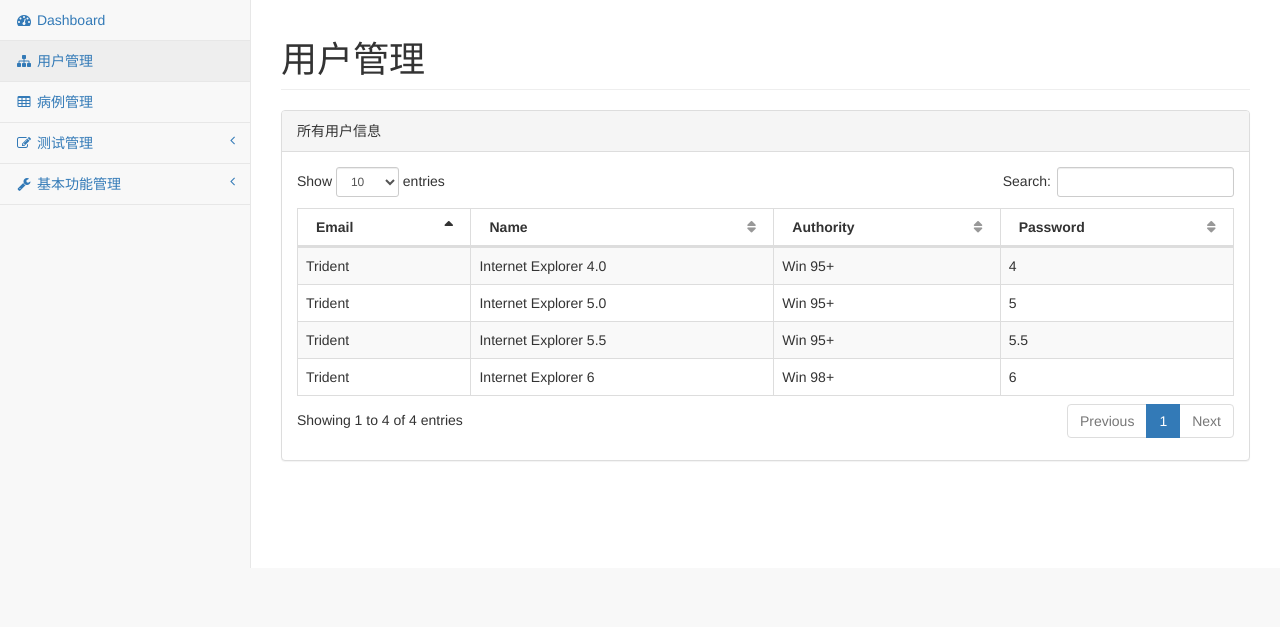
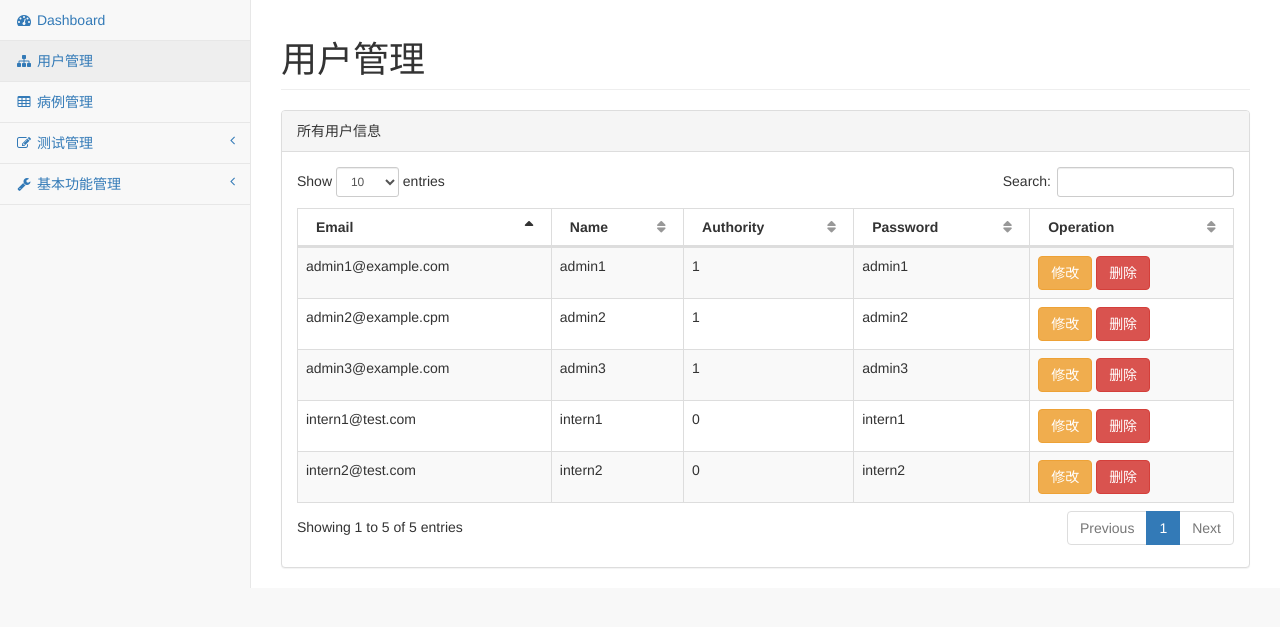
Before and after one commit to srewac/PetHospital, a Django app: page /Manage/user/ in a window 1280 px wide. Shown: the part 51-678 px from the top of the page. Run offline with Django 3.2, Linux system fonts and the light colour scheme; data comes from the database, SQL or seed files in the repository; some libraries are stand-ins or nearby versions.

Commit message:
add user example(part1)

```diff
--- a/Manage/urls.py
+++ b/Manage/urls.py
@@ -6,6 +6,7 @@ app_name = 'Manage'
 urlpatterns = [
     path('', dashboard.index, name='index'),
     path('user/', user.index, name='user_show'),
+    path('user/delete/<int:user_id>', user.user_delete, name='user_delete'),
     path('disease/', disease.index, name='disease_show'),
     path('test/test', test.test_index, name='test_show'),
     path('test/testpaper', test.testpapaer_index, name='testpaper_show')
--- a/Manage/views/user.py
+++ b/Manage/views/user.py
@@ -1,5 +1,14 @@
-from django.shortcuts import render
+from django.shortcuts import get_object_or_404, render, redirect
+from User.models import User
+from django.urls import reverse
 
 
 def index(request):
-    return render(request, 'backend/user/tables.html')
+    users = User.objects.all()
+    return render(request, 'backend/user/user_info.html', {'users': users})
+
+
+def user_delete(request, user_id):
+    user = get_object_or_404(User, pk=user_id)
+    user.delete()
+    return redirect(reverse('Manage:user_show'))
--- a/templates/backend/base_page.html
+++ b/templates/backend/base_page.html
@@ -16,6 +16,9 @@
 
     <!-- MetisMenu CSS -->
     <link href="/static/vendor/metisMenu/metisMenu.min.css" rel="stylesheet">
+
+    <!-- Social Buttons CSS -->
+    <link href="/static/vendor/bootstrap-social/bootstrap-social.css" rel="stylesheet">
 
     <!-- DataTables CSS -->
     <link href="/static/vendor/datatables-plugins/dataTables.bootstrap.css" rel="stylesheet">
--- a/templates/backend/user/tables.html
+++ /dev/null
@@ -1,65 +0,0 @@
-{% extends 'backend/base_page.html' %}
-{% block main_content %}
-    <div id="page-wrapper">
-            <div class="row">
-                <div class="col-lg-12">
-                    <h1 class="page-header">用户管理</h1>
-                </div>
-                <!-- /.col-lg-12 -->
-            </div>
-            <!-- /.row -->
-            <div class="row">
-                <div class="col-lg-12">
-                    <div class="panel panel-default">
-                        <div class="panel-heading">
-                            所有用户信息
-                        </div>
-                        <!-- /.panel-heading -->
-                        <div class="panel-body">
-                            <table width="100%" class="table table-striped table-bordered table-hover" id="dataTables-example">
-                                <thead>
-                                    <tr>
-                                        <th>Email</th>
-                                        <th>Name</th>
-                                        <th>Authority</th>
-                                        <th>Password</th>
-                                    </tr>
-                                </thead>
-                                <tbody>
-                                    <tr>
-                                        <td>Trident</td>
-                                        <td>Internet Explorer 4.0</td>
-                                        <td>Win 95+</td>
-                                        <td class="center">4</td>
-                                    </tr>
-                                    <tr>
-                                        <td>Trident</td>
-                                        <td>Internet Explorer 5.0</td>
-                                        <td>Win 95+</td>
-                                        <td class="center">5</td>
-                                    </tr>
-                                    <tr>
-                                        <td>Trident</td>
-                                        <td>Internet Explorer 5.5</td>
-                                        <td>Win 95+</td>
-                                        <td class="center">5.5</td>
-                                    </tr>
-                                    <tr>
-                                        <td>Trident</td>
-                                        <td>Internet Explorer 6</td>
-                                        <td>Win 98+</td>
-                                        <td class="center">6</td>
-                                    </tr>
-                                </tbody>
-                            </table>
-                            <!-- /.table-responsive -->
-                        </div>
-                        <!-- /.panel-body -->
-                    </div>
-                    <!-- /.panel -->
-                </div>
-                <!-- /.col-lg-12 -->
-            </div>
-            <!-- /.row -->
-        </div>
-{% endblock %}
--- /dev/null
+++ b/templates/backend/user/user_info.html
@@ -0,0 +1,65 @@
+{% extends 'backend/base_page.html' %}
+{% block main_content %}
+    <script>
+        function delete_confirm(user_id) {
+            var r = confirm("确认删除？");
+            if (r) {
+                window.location.href = 'delete/'+user_id
+            }
+        }
+    </script>
+    <div id="page-wrapper">
+        <div class="row">
+            <div class="col-lg-12">
+                <h1 class="page-header">用户管理</h1>
+            </div>
+            <!-- /.col-lg-12 -->
+        </div>
+        <!-- /.row -->
+        <div class="row">
+            <div class="col-lg-12">
+                <div class="panel panel-default">
+                    <div class="panel-heading">
+                        所有用户信息
+                    </div>
+                    <!-- /.panel-heading -->
+                    <div class="panel-body">
+                        <table width="100%" class="table table-striped table-bordered table-hover"
+                               id="dataTables-example">
+                            <thead>
+                            <tr>
+                                <th>Email</th>
+                                <th>Name</th>
+                                <th>Authority</th>
+                                <th>Password</th>
+                                <th>Operation</th>
+                            </tr>
+                            </thead>
+                            <tbody>
+                            {% for user in users %}
+                                <tr>
+                                    <td>{{ user.email }}</td>
+                                    <td>{{ user.name }}</td>
+                                    <td>{{ user.authority }}</td>
+                                    <td>{{ user.password }}</td>
+                                    <td>
+                                        <button type="button" class="btn btn-warning">修改</button>
+                                        <button type="button" class="btn btn-danger"
+                                                onclick="delete_confirm({{ user.id }})">删除
+                                        </button>
+                                    </td>
+                                </tr>
+                            {% endfor %}
+                            </tbody>
+                        </table>
+                        <!-- /.table-responsive -->
+                    </div>
+                    <!-- /.panel-body -->
+                </div>
+                <!-- /.panel -->
+            </div>
+            <!-- /.col-lg-12 -->
+        </div>
+        <!-- /.row -->
+    </div>
+{% endblock %}
```
Also changed, not shown: templates/backend/template_to_use/buttons.html (+9 -9 lines).
